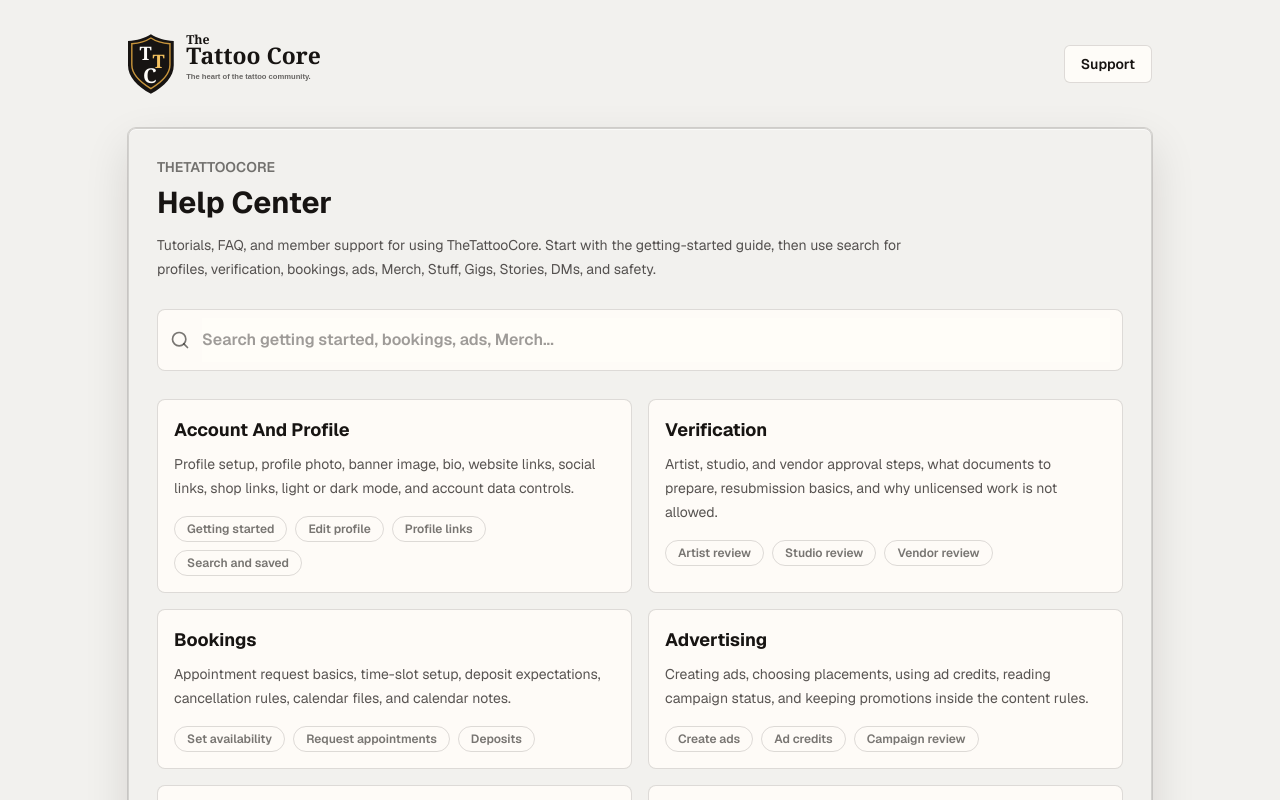
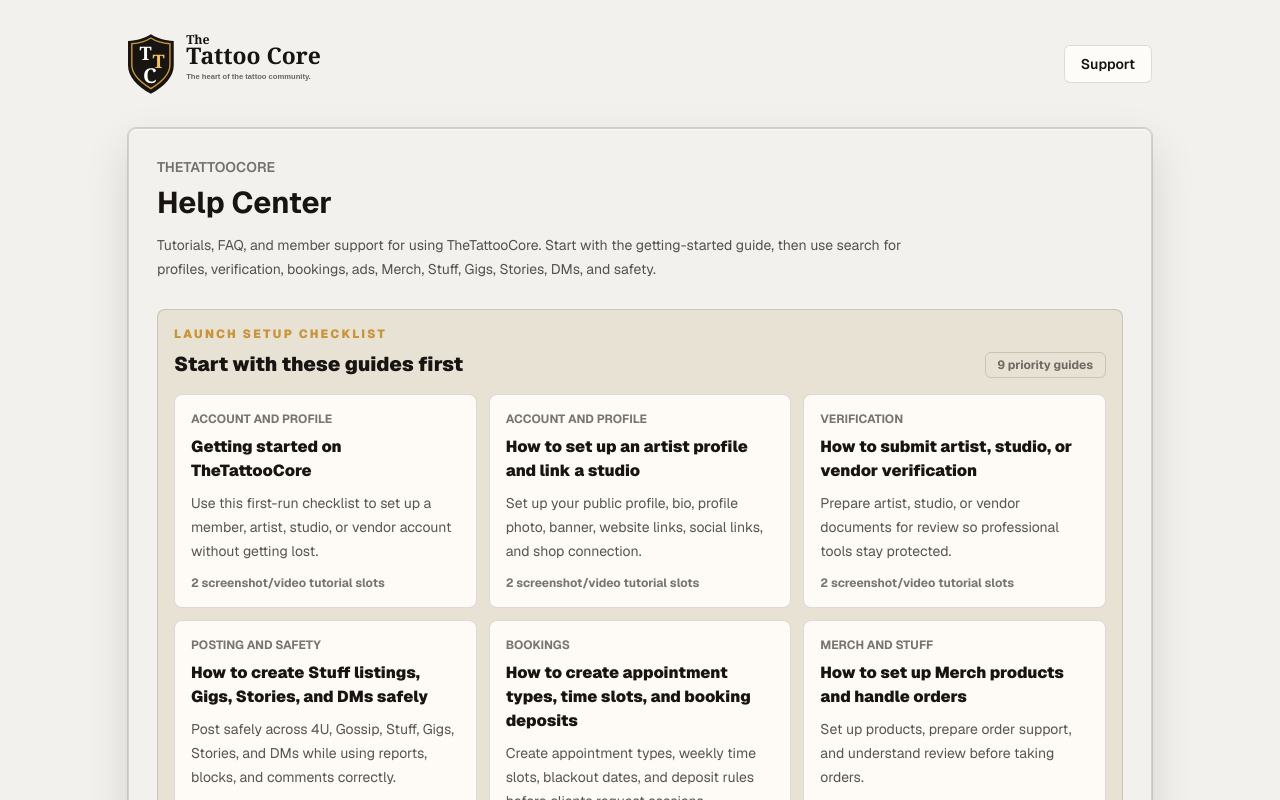
Before and after one commit to lobosdesigns/thetattoocore, a Next.js app: page /help in a window 1280 px wide. Shown: the top 800 px of the page. Built offline with nearby package versions, Linux system fonts and the light colour scheme; no server answers.

Commit message:
Add help launch setup checklist

```diff
--- a/scripts/smoke-docs-readiness.mjs
+++ b/scripts/smoke-docs-readiness.mjs
@@ -294,6 +294,9 @@ const checks = [
       helpCenterData.includes("Should I send payout details to support?") &&
       helpCenterData.includes("Stories, DMs, and safety controls") &&
       readFileSync("src/app/help/page.tsx", "utf8").includes("getting-started guide") &&
+      readFileSync("src/app/help/page.tsx", "utf8").includes("Launch setup checklist") &&
+      readFileSync("src/app/help/page.tsx", "utf8").includes("launchGuideSlugs") &&
+      readFileSync("src/app/help/page.tsx", "utf8").includes("screenshot/video tutorial slots") &&
       helpSearch.includes("helpSearchAliases") &&
       helpSearch.includes("matchesSearch") &&
       helpSearch.includes("tattooer") &&
--- a/scripts/smoke-public-routes.mjs
+++ b/scripts/smoke-public-routes.mjs
@@ -421,9 +421,13 @@ const checks = [
     includes: [
       "Help Center",
       "Search Help Center",
+      "Launch setup checklist",
+      "Start with these guides first",
+      "9 priority guides",
       "Search getting started, bookings, ads, Merch",
       "Tutorial Library",
       "Article Comments",
+      "screenshot/video tutorial slots",
       "/help/getting-started",
       "/help/booking-appointments",
       "/help/search-saved-people",
--- a/src/app/help/page.tsx
+++ b/src/app/help/page.tsx
@@ -2,6 +2,7 @@ import Link from "next/link";
 import type { Metadata } from "next";
 import { HelpCenterSearch } from "./help-center-search";
 import { LogoLockup } from "../logo-mark";
+import { getHelpArticle } from "@/lib/help-center";
 import { siteName, supportEmail } from "@/lib/site";
 
 export const metadata: Metadata = {
@@ -9,6 +10,24 @@ export const metadata: Metadata = {
     "TheTattooCore Help Center for account setup, verification, bookings, ads, Merch, Stuff, Gigs, Stories, DMs, and safety basics.",
   title: "Help Center",
 };
+
+const launchGuideSlugs = [
+  "getting-started",
+  "artist-profile-shop-links",
+  "verification-documents",
+  "posting-stories-dms",
+  "booking-appointments",
+  "merch-products-orders",
+  "seller-payouts-payment-safety",
+  "ads-and-credits",
+  "privacy-safety-support",
+] as const;
+
+const launchGuides = launchGuideSlugs.flatMap((slug) => {
+  const article = getHelpArticle(slug);
+
+  return article ? [article] : [];
+});
 
 export default function HelpCenterPage() {
   return (
@@ -37,6 +56,44 @@ export default function HelpCenterPage() {
             verification, bookings, ads, Merch, Stuff, Gigs, Stories, DMs, and
             safety.
           </p>
+
+          <section className="mt-7 rounded-lg border border-[var(--card-rim)] bg-[color-mix(in_srgb,var(--paper-soft)_90%,var(--gold)_7%)] p-4">
+            <div className="flex flex-col gap-2 sm:flex-row sm:items-end sm:justify-between">
+              <div>
+                <p className="text-xs font-black uppercase tracking-[0.18em] text-[var(--gold)]">
+                  Launch setup checklist
+                </p>
+                <h2 className="mt-2 text-xl font-black">
+                  Start with these guides first
+                </h2>
+              </div>
+              <span className="w-fit rounded-md border border-[var(--card-rim)] px-3 py-1 text-xs font-bold text-[var(--muted-strong)]">
+                {launchGuides.length} priority guides
+              </span>
+            </div>
+            <div className="mt-4 grid gap-3 md:grid-cols-2 xl:grid-cols-3">
+              {launchGuides.map((guide) => (
+                <Link
+                  className="ttc-surface rounded-lg border border-[var(--card-rim)] p-4 hover:border-[var(--gold)]"
+                  href={`/help/${guide.slug}`}
+                  key={guide.slug}
+                >
+                  <p className="text-xs font-bold uppercase text-[var(--muted-strong)]">
+                    {guide.category}
+                  </p>
+                  <h3 className="mt-2 text-base font-black">{guide.title}</h3>
+                  <p className="mt-2 line-clamp-3 text-sm leading-6 text-[var(--muted)]">
+                    {guide.description}
+                  </p>
+                  {guide.tutorialMedia?.length ? (
+                    <p className="mt-3 text-xs font-bold text-[var(--muted-strong)]">
+                      {guide.tutorialMedia.length} screenshot/video tutorial slots
+                    </p>
+                  ) : null}
+                </Link>
+              ))}
+            </div>
+          </section>
 
           <HelpCenterSearch />
 
```
Also changed, not shown: 2 other files (tests, documents, lock files or other folders).
